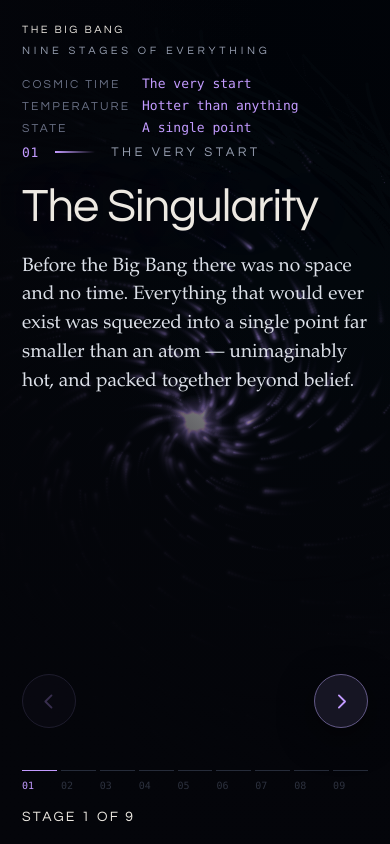
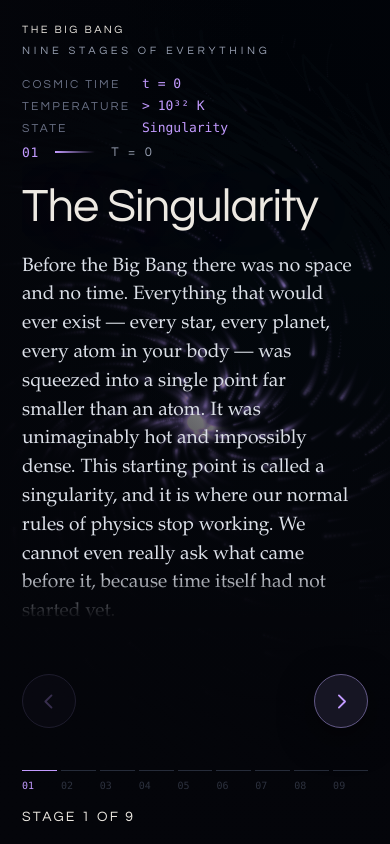
Before and after one commit to unionbuddies/bigbang, a plain HTML site: page index.html in a window 390 px wide. Drawn offline with Linux system fonts and the light colour scheme.

Commit message:
Restore scientific readouts, expand text, and make it scrollable
- Cosmic time / temperature / state are back to the original t=0, >10^32 K
  style labels instead of the plain-English rewrite.
- Every stage's body text is longer and more detailed.
- The narration column now scrolls internally when text is taller than the
  screen, with a bottom fade cue and a scrollbar, so no line is ever
  unreachable.
- Fixed a mobile bug where the fixed side arrows could permanently hide the
  last line of long stages (e.g. stage 5's Lithium row) even after
  scrolling; the scroll area now reserves that band as dead space.

```diff
--- a/index.html
+++ b/index.html
@@ -138,7 +138,8 @@
     display: flex;
     align-items: flex-start;              /* text sits high, just under the header */
     padding-top: clamp(8px, 2vh, 30px);
-    min-height: 0;
+    min-height: 0;                        /* allow the row to shrink so .copy can scroll */
+    overflow: hidden;
   }
 
   .copy {
@@ -146,7 +147,38 @@
     display: flex;
     flex-direction: column;
     align-items: stretch;
+    /* if the text is taller than the space, scroll it instead of hiding it under
+       the footer — the last line is always reachable */
+    max-height: 100%;
+    overflow-y: auto;
+    overflow-x: hidden;
+    padding-right: 16px;
+    padding-bottom: 8px;
+    scrollbar-width: thin;
+    scrollbar-color: color-mix(in oklab, var(--accent) 55%, transparent) transparent;
+    overscroll-behavior: contain;
   }
+  .copy::-webkit-scrollbar { width: 5px; }
+  .copy::-webkit-scrollbar-track { background: transparent; }
+  .copy::-webkit-scrollbar-thumb {
+    background: color-mix(in oklab, var(--accent) 55%, transparent);
+    border-radius: 3px;
+  }
+  /* a soft cue, pinned to the visible bottom edge of the scroll area itself,
+     that there's more to read below — stays put while the text scrolls past it */
+  .copy::after {
+    content: "";
+    display: block;
+    position: sticky;
+    bottom: 0;
+    height: 56px;
+    margin-top: -56px;
+    pointer-events: none;
+    background: linear-gradient(to top, var(--void) 14%, transparent);
+    opacity: 0;
+    transition: opacity 200ms ease;
+  }
+  .copy.has-more::after { opacity: 1; }
 
   .copy > * {
     opacity: 0;
@@ -376,7 +408,9 @@
     .tel { justify-items: start; }
     .tel-row { justify-content: start; grid-template-columns: 110px auto; gap: 10px; }
     .tel .v { text-align: left; }
-    main { padding-top: 10px; }
+    /* reserve the arrow band as dead space below the scrollable text, so the
+       last line can never end up hidden behind the fixed arrow buttons */
+    main { padding-top: 10px; padding-bottom: 108px; }
     .copy { max-width: none; }
     .title { font-size: clamp(2.6rem, 12vw, 3.4rem); }
     .lede { font-size: 1.2rem; line-height: 1.5; max-width: none; }
@@ -445,57 +479,57 @@
   const STAGES = [
     {
       n: "01", name: "The Singularity", label: "Singularity",
-      time: "The very start", temp: "Hotter than anything", state: "A single point",
-      body: "Before the Big Bang there was no space and no time. Everything that would ever exist was squeezed into a single point far smaller than an atom — unimaginably hot, and packed together beyond belief.",
+      time: "t = 0", temp: "> 10³² K", state: "Singularity",
+      body: "Before the Big Bang there was no space and no time. Everything that would ever exist — every star, every planet, every atom in your body — was squeezed into a single point far smaller than an atom. It was unimaginably hot and impossibly dense. This starting point is called a singularity, and it is where our normal rules of physics stop working. We cannot even really ask what came before it, because time itself had not started yet.",
       accent: "#C39BFF", dur: 12000, sim: 0
     },
     {
       n: "02", name: "The Great Stretch", label: "Inflation",
-      time: "A tiny flash later", temp: "Cooling fast", state: "Space balloons outward",
-      body: "In the tiniest sliver of a second, the universe suddenly ballooned outward — from smaller than a speck to about the size of a beach ball, almost instantly. This huge stretch spread everything out smoothly and evenly.",
+      time: "10⁻³⁶ s", temp: "≈ 10²⁷ K", state: "Exponential expansion",
+      body: "In the tiniest sliver of a second — far less than a blink — the universe suddenly ballooned outward. It grew from smaller than a speck to about the size of a beach ball almost instantly, stretching faster than light itself. This growth spurt is called inflation. It smoothed everything out and spread energy evenly in every direction, which is why the universe still looks so similar everywhere we point our telescopes today.",
       accent: "#7FE9FF", dur: 12500, sim: 1
     },
     {
       n: "03", name: "Energy Becomes Stuff", label: "First matter",
-      time: "Still the first second", temp: "Blazing hot", state: "Energy turns to matter",
-      body: "The universe was still incredibly hot and full of pure energy. As it slowly cooled, some of that energy began turning into the very first tiny bits of solid matter.",
+      time: "10⁻¹² s", temp: "≈ 10¹⁵ K", state: "Energy → matter",
+      body: "The universe was still blazingly hot and filled with pure energy. As it began to cool, that energy started turning into tiny bits of matter — the very first physical 'stuff'. Matter and its mirror image, antimatter, kept appearing in pairs and destroying each other on contact. For reasons we still do not fully understand, a tiny bit more matter survived than antimatter. That leftover is every solid thing that exists today, including you.",
       accent: "#FFD27A", dur: 11500, sim: 2
     },
     {
       n: "04", name: "The Particle Soup", label: "Particle soup",
-      time: "About 1 second", temp: "Ten billion degrees", state: "First protons form",
-      body: "Everything was a thick, boiling soup of the smallest particles. As it cooled, tiny building blocks called quarks stuck together in threes — forming the first protons and neutrons, the cores of every future atom.",
+      time: "1 s", temp: "≈ 10¹⁰ K", state: "Quarks bind into protons",
+      body: "Everything was a thick, boiling soup of the smallest particles. Among them were quarks — tiny building blocks that cannot survive on their own. As the universe cooled, a powerful force glued the quarks together in groups of three. These little clumps became the first protons and neutrons: the cores of every atom that would ever form.",
       accent: "#FF9E6B", dur: 13500, sim: 3
     },
     {
       n: "05", name: "Cooking the First Elements", label: "First elements",
-      time: "About 3 minutes", temp: "A billion degrees", state: "Atoms' cores form",
-      body: "The whole universe acted like a giant furnace. Particles crashed together and fused, building the cores of the first elements.",
+      time: "≈ 3 min", temp: "≈ 10⁹ K", state: "The first nuclei form",
+      body: "For a few short minutes the whole universe behaved like a giant nuclear furnace. Protons and neutrons crashed into each other and stuck together, building the cores of the first elements. It only managed to make the lightest ones before cooling too much to carry on — mostly hydrogen and helium, with a tiny trace of lithium. Everything heavier would have to wait millions of years for stars to make it.",
       yield: [["Hydrogen", "75%"], ["Helium", "25%"], ["Lithium", "a trace"]],
       accent: "#FFB454", dur: 14500, sim: 4
     },
     {
       n: "06", name: "The First Light", label: "First light",
-      time: "380,000 years", temp: "About 3,000 °C", state: "The fog clears",
-      body: "Until now the universe was a glowing fog that trapped all light. As it cooled, the particles finally joined into complete atoms — and the fog cleared. Light streamed across space for the very first time. We can still see that ancient glow today.",
+      time: "380,000 yr", temp: "≈ 3,000 °C", state: "The fog clears",
+      body: "Until now the universe was a glowing fog. Loose particles kept scattering light in every direction, so it could not travel far and the whole universe was opaque. Then it cooled just enough for those particles to join into complete, stable atoms. The fog cleared all at once, and light streamed freely across space for the very first time. That ancient first light is still travelling today — we can detect it arriving from every direction in the sky.",
       accent: "#FF7E7E", dur: 16500, sim: 5
     },
     {
       n: "07", name: "The Dark Ages", label: "Dark ages",
-      time: "Millions of years", temp: "Cold and quiet", state: "No stars yet",
-      body: "There were still no stars anywhere. The universe was dark and silent — huge invisible clouds of gas drifting slowly through empty space.",
+      time: "≈ 100 million yr", temp: "≈ 60 K", state: "Neutral gas, no stars",
+      body: "With the fog gone but no stars yet born, the universe went dark and silent. Enormous invisible clouds of hydrogen and helium gas drifted slowly through empty space. Nothing shone anywhere. This quiet, starless stretch lasted for many millions of years — the longest, dullest chapter in the whole story, and the hardest one for astronomers to study, because there was almost nothing giving off light.",
       accent: "#6E7C99", dur: 11500, sim: 6
     },
     {
       n: "08", name: "The First Stars Switch On", label: "First stars",
-      time: "100 million years", temp: "Cores reignite", state: "Stars and galaxies",
-      body: "Gravity slowly pulled the gas clouds together. Their centres grew hotter and denser until they suddenly caught fire — the first stars switched on, lighting up the darkness and forming the first galaxies.",
+      time: "> 100 million yr", temp: "core ≈ 10⁷ K", state: "First stars & galaxies",
+      body: "Gravity slowly pulled the giant gas clouds together. As each cloud squeezed tighter, its centre grew hotter and denser — until it suddenly caught fire. The first stars switched on and flooded the darkness with light. These early stars were giants: they burned fast, died young, and gathered into the first galaxies. When they exploded, they scattered brand-new, heavier elements out into space.",
       accent: "#A8CBFF", dur: 15000, sim: 7
     },
     {
       n: "09", name: "Everything Since — and You", label: "Everything since",
-      time: "13.8 billion years", temp: "Cold, but full of light", state: "Galaxies, stars, and us",
-      body: "Stars were born and died over and over, each one making new elements. Around nine billion years later, one gas cloud collapsed into our Sun — and the leftover dust became the Earth, and eventually, you.",
+      time: "13.8 billion yr", temp: "2.7 K", state: "Galaxies, stars, and us",
+      body: "Stars were born and died over and over, and each generation forged new elements and scattered them when it died. Around nine billion years later, one ordinary cloud of that enriched gas collapsed to form our Sun. The leftover dust and debris clumped together into the planets — including the Earth. The same atoms, cooked inside long-dead stars, went on to become the oceans, the air, and every living thing. You are made of stardust.",
       accent: "#FFD9A0", dur: 17000, sim: 8
     }
   ];
@@ -1112,12 +1146,22 @@
           `<li><span class="el">${el}</span><span class="amt">${amt}</span></li>`).join("")}</ul>`
       : "";
     copyEl.className = "copy";
+    copyEl.scrollTop = 0;
     copyEl.innerHTML =
       `<div class="eyebrow"><span class="idx">${s.n}</span><span class="bar"></span><span>${s.time}</span></div>` +
       `<h2 class="title">${s.name}</h2>` +
       `<p class="lede">${s.body}</p>` + y;
     requestAnimationFrame(() => requestAnimationFrame(() => copyEl.classList.add("in")));
+    updateOverflowCue();          /* reading scrollHeight forces layout, so no rAF needed here */
   }
+
+  /* shows a bottom fade only while there's actually unread text below */
+  function updateOverflowCue() {
+    const has = copyEl.scrollHeight - copyEl.clientHeight > 4;
+    const atBottom = copyEl.scrollTop + copyEl.clientHeight >= copyEl.scrollHeight - 4;
+    copyEl.classList.toggle("has-more", has && !atBottom);
+  }
+  copyEl.addEventListener("scroll", updateOverflowCue, { passive: true });
 
   /* the rail node's fill (::after width can't be set inline, so drive it through a style tag) */
   const fillStyle = document.createElement("style");
@@ -1175,7 +1219,7 @@
     else if (e.key === "End") { e.preventDefault(); go(LAST); }
   });
 
-  window.addEventListener("resize", resize);
+  window.addEventListener("resize", () => { resize(); updateOverflowCue(); });
 
   resize();
   go(0);
```
